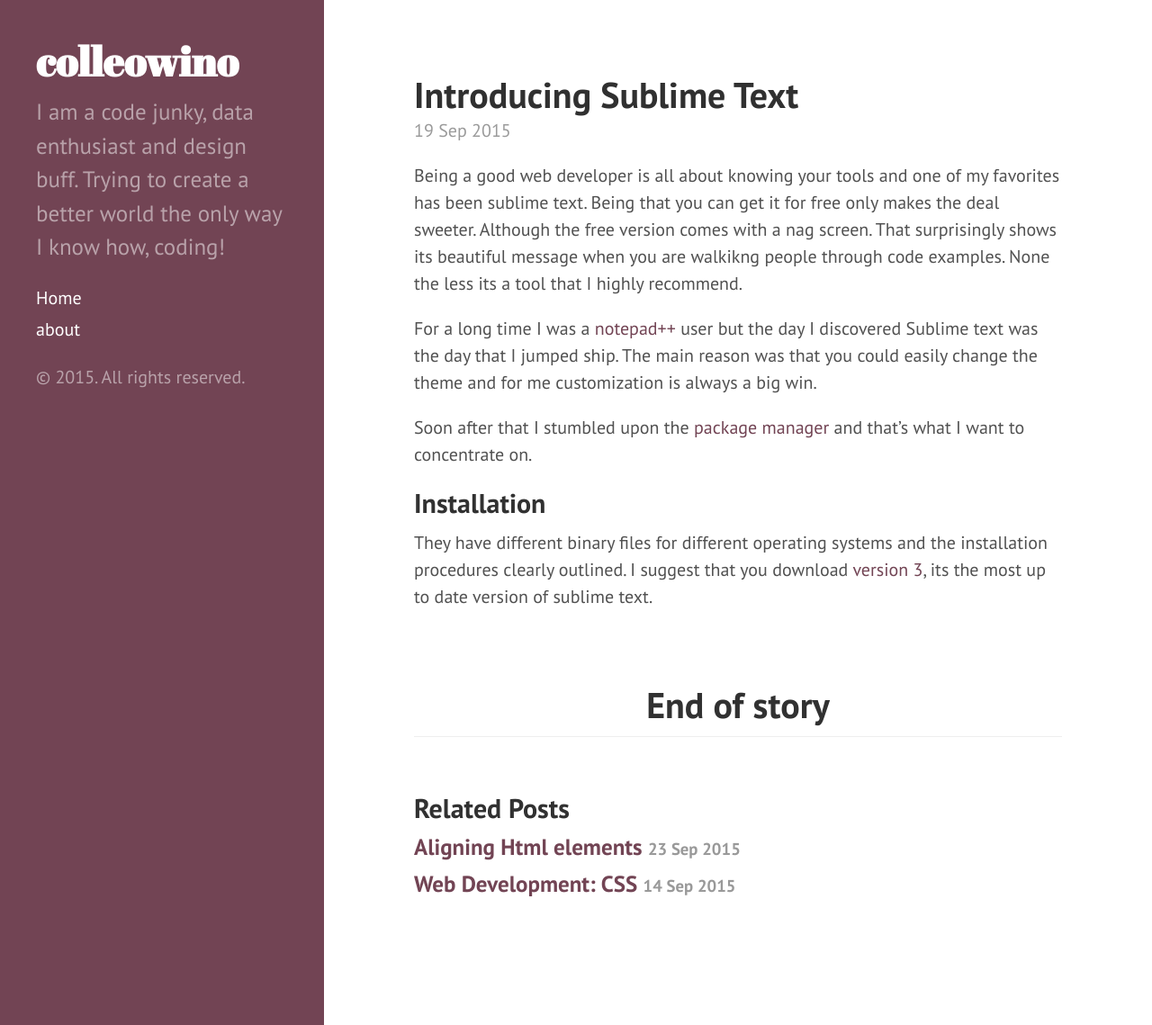
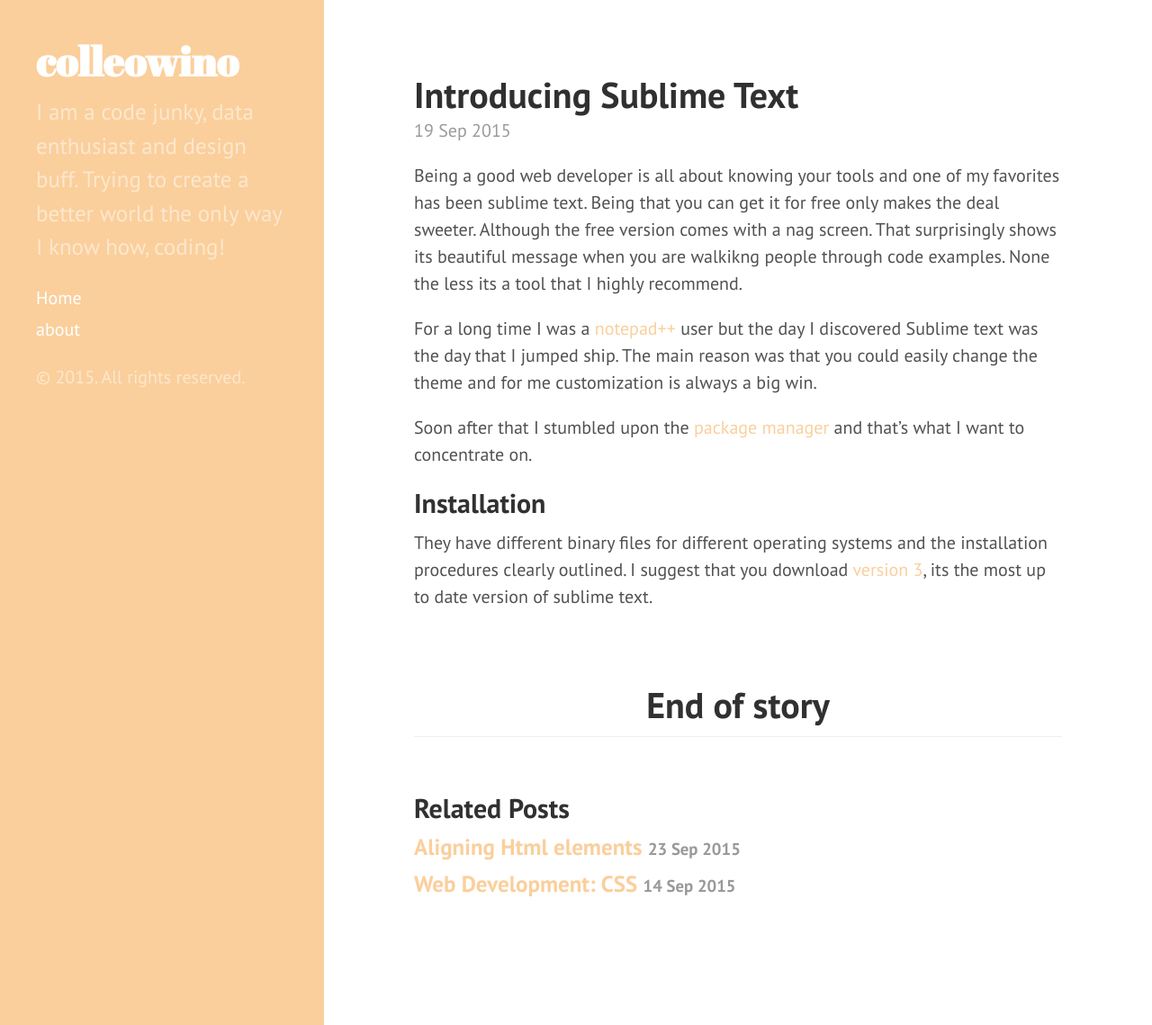
Before and after one commit to colleowino/colleowino.github.io, a Jekyll site: the page built from _posts/2015-09-19-starting-out-sublime-text.md, in a window 1280 px wide and 1139 px high. Shown: the whole window at 90% size. Built offline with Jekyll 4.4.1, drawn with Linux system fonts in a browser that asks for light colours; Markdown is read by kramdown in place of the engine named in the settings.

```diff
--- a/css/hyde.css
+++ b/css/hyde.css
@@ -249,13 +249,13 @@
   color: #8f5536;
 }
 
-/* Maroon */
+/* sweet brown */
 .theme-base-0g .sidebar {
-  background-color: #724454;
+  background-color: #FACF9C;
 }
 .theme-base-0g .content a,
 .theme-base-0g .related-posts li a:hover {
-  color: #724454;
+  color: #FACF9C;
 }
 
 /* Cyan */
```
